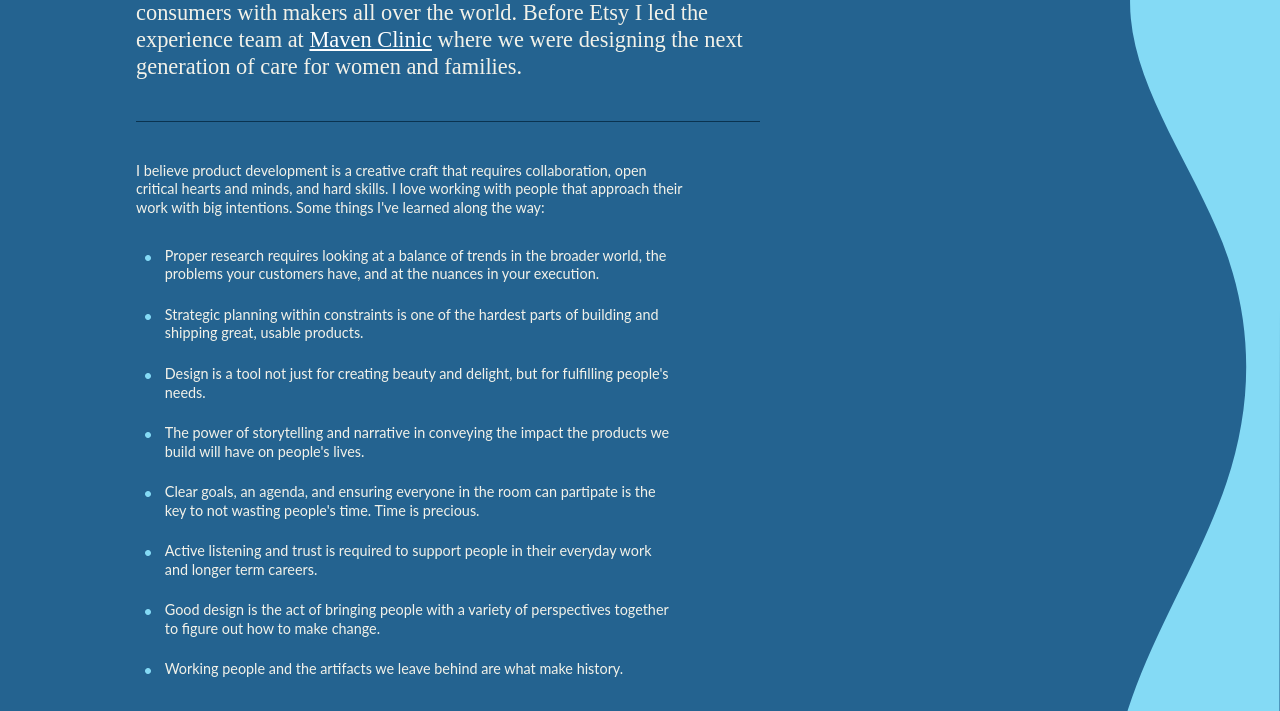
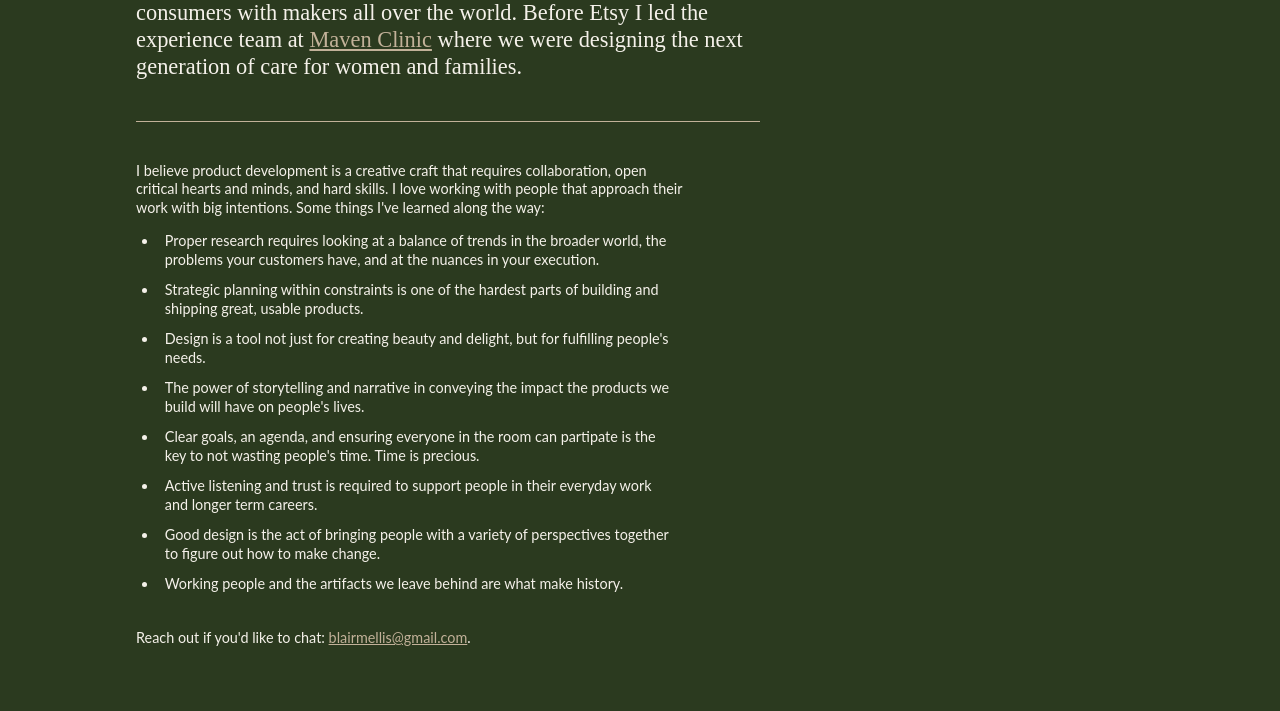
Before and after one commit to blairellis/personal-site, a plain HTML site: page index.html in a window 1280 px wide. Shown: the part 236-947 px from the top of the page. Drawn offline with Linux system fonts and the light colour scheme; a web font is replaced by a local one.

Commit message:
Update base.css

```diff
--- a/assets/css/base.css
+++ b/assets/css/base.css
@@ -10,8 +10,8 @@ body, div, span, applet, object, iframe, h1, h2, h3, h4, h5, h6, p, blockquote,
 /* HTML5 display-role reset for older browsers */
 
 body {
-    background-color: #246390;
-    color: #f3f2e9;
+    background-color: #2b3a1f;
+    color: #f5f1ea;
     font-family: 'Lato', sans-serif;
     font-weight: 400;
     font-style: normal;
@@ -28,8 +28,6 @@ body {
 @media (min-width: 50em) {
 
     body {
-        background: no-repeat url("../img/wave.svg") #246390;
-        background-position: top 0 right 0;
         padding: 5% 15% 15% 10%;
     }
 
@@ -67,14 +65,14 @@ h2 {
     padding: 5px 0 40px 0;
     margin: 0 0 40px 0;
     font-family: 'Libre Baskerville', serif;
-    border-bottom: 1px solid #0a3350;
+    border-bottom: 1px solid #c2b199;
     line-height: 1.2em;
     font-size: 1.4em;
     font-weight: 400;
 }
 
 p {
-    padding: 0 5em 2em 0;
+    padding: 0 5em 1em 0;
     line-height: 1.3em;
     font-size: 0.9em;
     margin: 0;
@@ -82,13 +80,12 @@ p {
 
 ul {
     padding: 0 6em 0 0;
-    list-style-image: url('../img/bullet.png');
     font-size: 0.9em;
     margin: 0;
 }
 
 li {
-    padding: 0 0 1.5em 0.5em;
+    padding: 0 0 0.8em 0.5em;
     margin: 0 0 0 1.5em;
     line-height: 1.3em;
 }
@@ -98,9 +95,9 @@ li:last-of-type {
 }
 
 a:link, a:visited {
-    color: #ffffff;
+    color: #c2b199;
 }
 
 a:hover {i
-    color: #ffffff;
+    color: #c2b199;
 }
```
